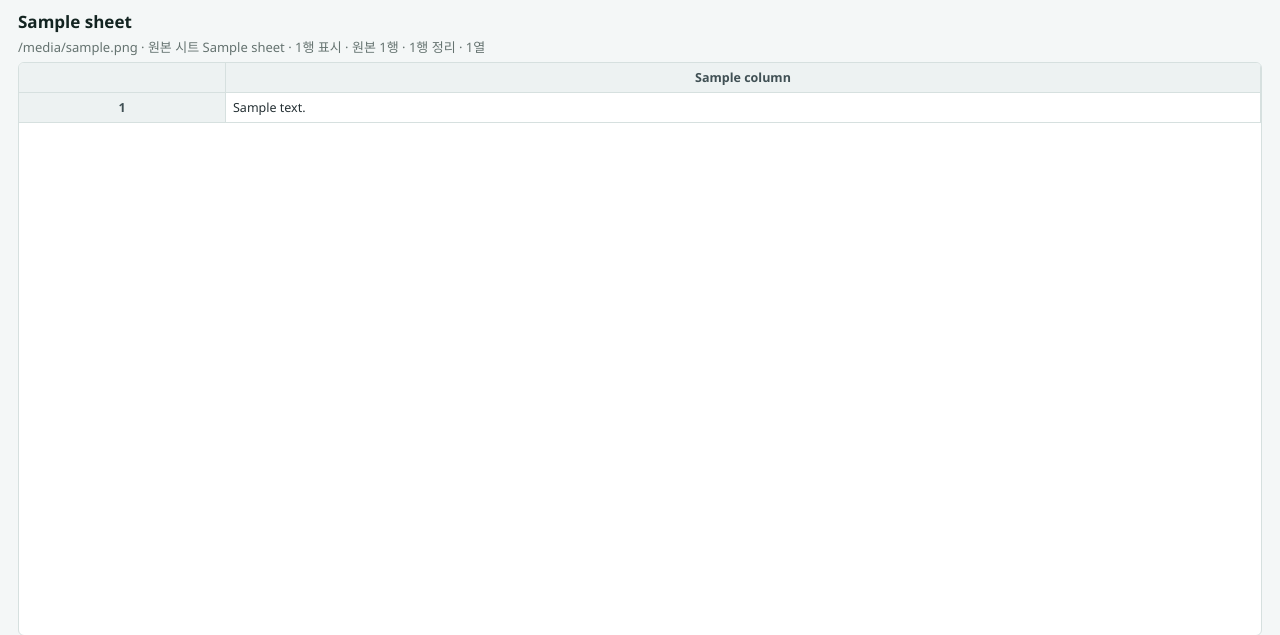
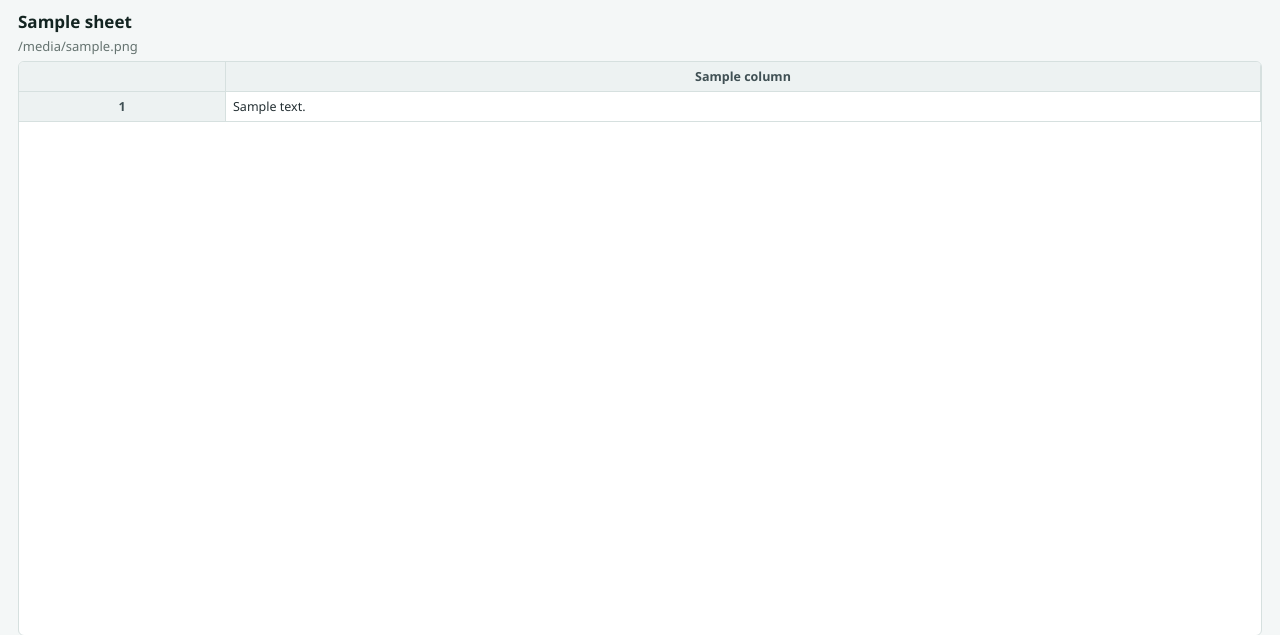
Before and after one commit to softbrain75/restart, a Flask app: template templates/index.html in a window 1280 px wide. Shown: the part 147-782 px from the top of the page. Run offline with Flask 3, Linux system fonts and the light colour scheme; the template is opened without the code that fills it: most values are stand-ins (such as "Sample title", 1, 10 or a date in 2020).

Commit message:
Simplify uploaded sheet metadata

```diff
--- a/templates/index.html
+++ b/templates/index.html
@@ -35,10 +35,7 @@
           <div>
             <h2>{{ sheet.name }}</h2>
             <p>
-              {{ sheet.filename }} · 원본 시트 {{ sheet.source_sheet_name }} ·
-              {{ sheet.row_count }}행 표시 · 원본 {{ sheet.original_row_count }}행
-              {% if sheet.removed_row_count %} · {{ sheet.removed_row_count }}행 정리{% endif %}
-              · {{ sheet.col_count }}열
+              {{ sheet.filename }}
             </p>
           </div>
         </div>
```
